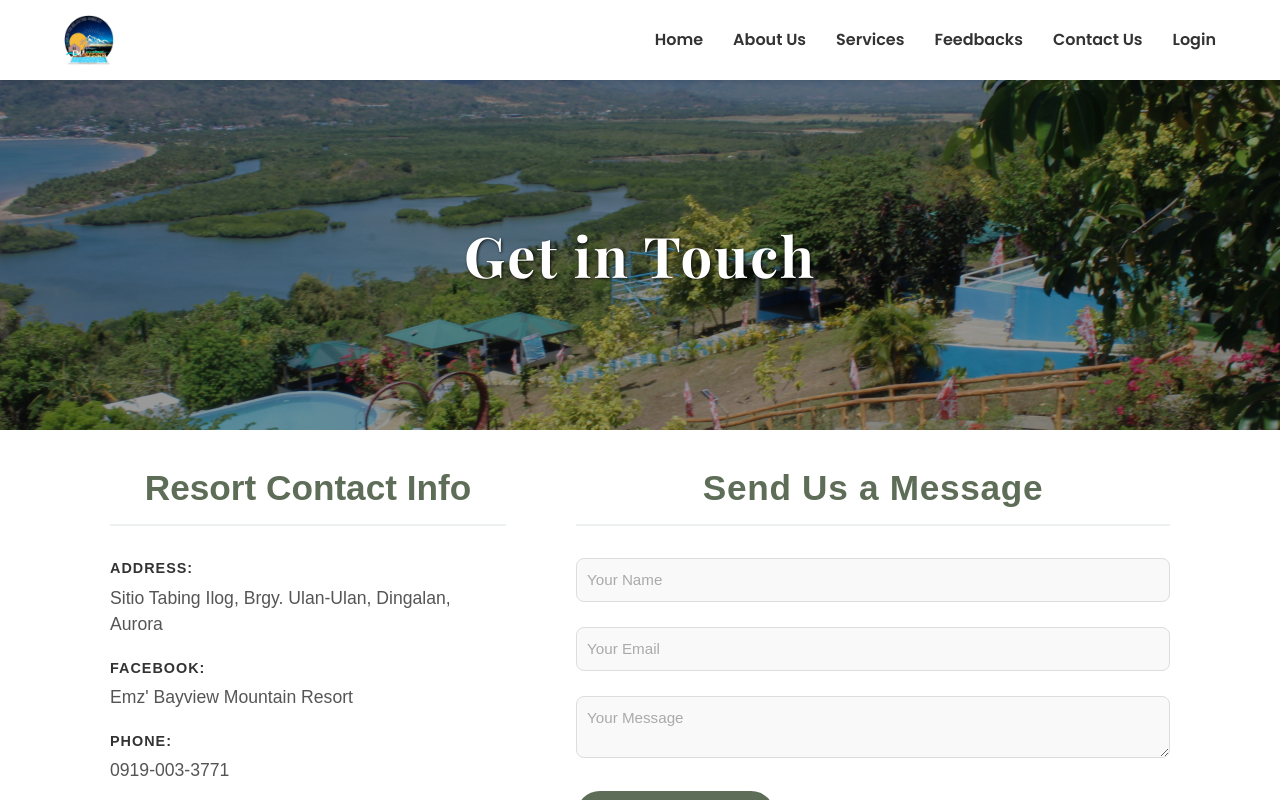
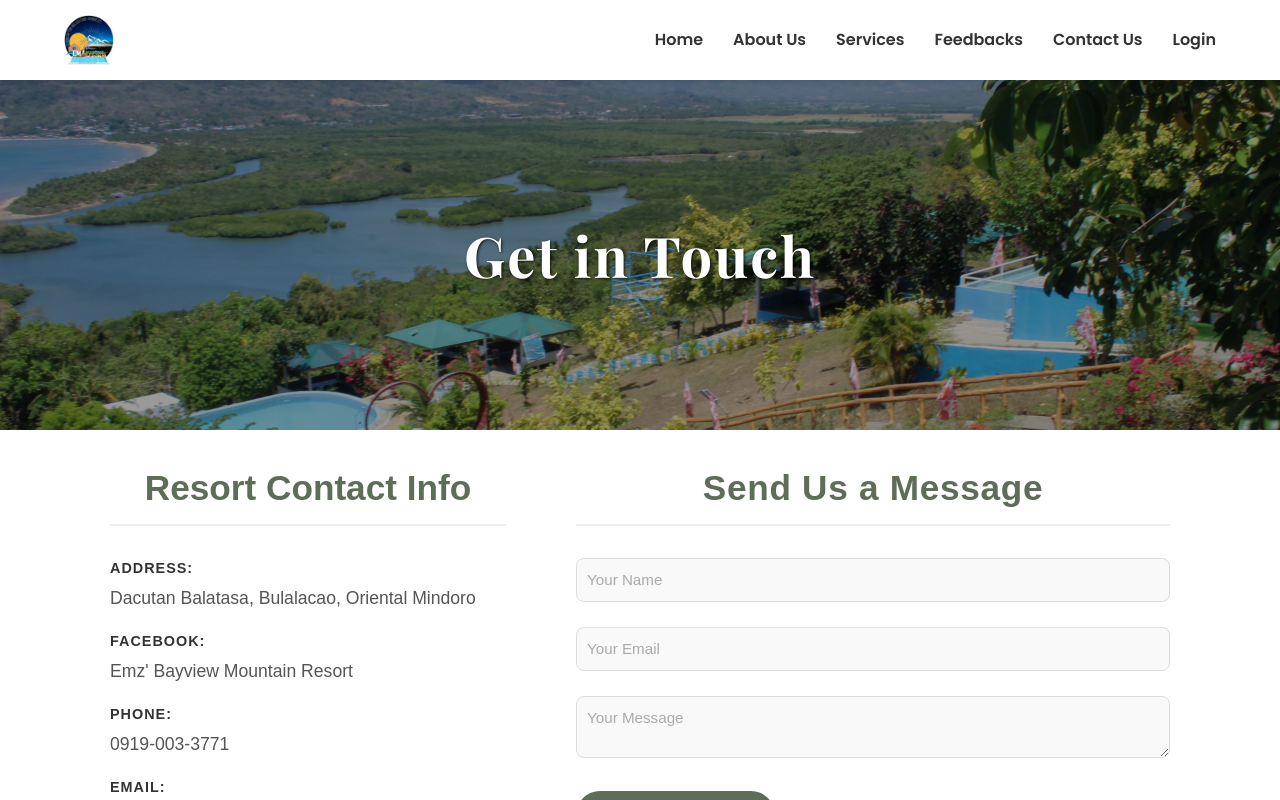
Before and after one commit to Kennyy02/Resort-Management-System, a React (Create React App) app in the folder frontend/: page /contactus in a window 1280 px wide. Built offline with nearby package versions, Linux system fonts and the light colour scheme; no server answers.

Commit message:
Update contactus.js

```diff
--- a/frontend/src/users/contactus.js
+++ b/frontend/src/users/contactus.js
@@ -54,7 +54,7 @@ const ContactUs = () => {
                     <h2>Resort Contact Info</h2>
                     <p>
                         <strong>Address:</strong>
-                        <span>Sitio Tabing Ilog, Brgy. Ulan-Ulan, Dingalan, Aurora</span>
+                        <span>Dacutan Balatasa, Bulalacao, Oriental Mindoro</span>
                     </p>
                     <p>
                         <strong>Facebook:</strong>{' '}
```
